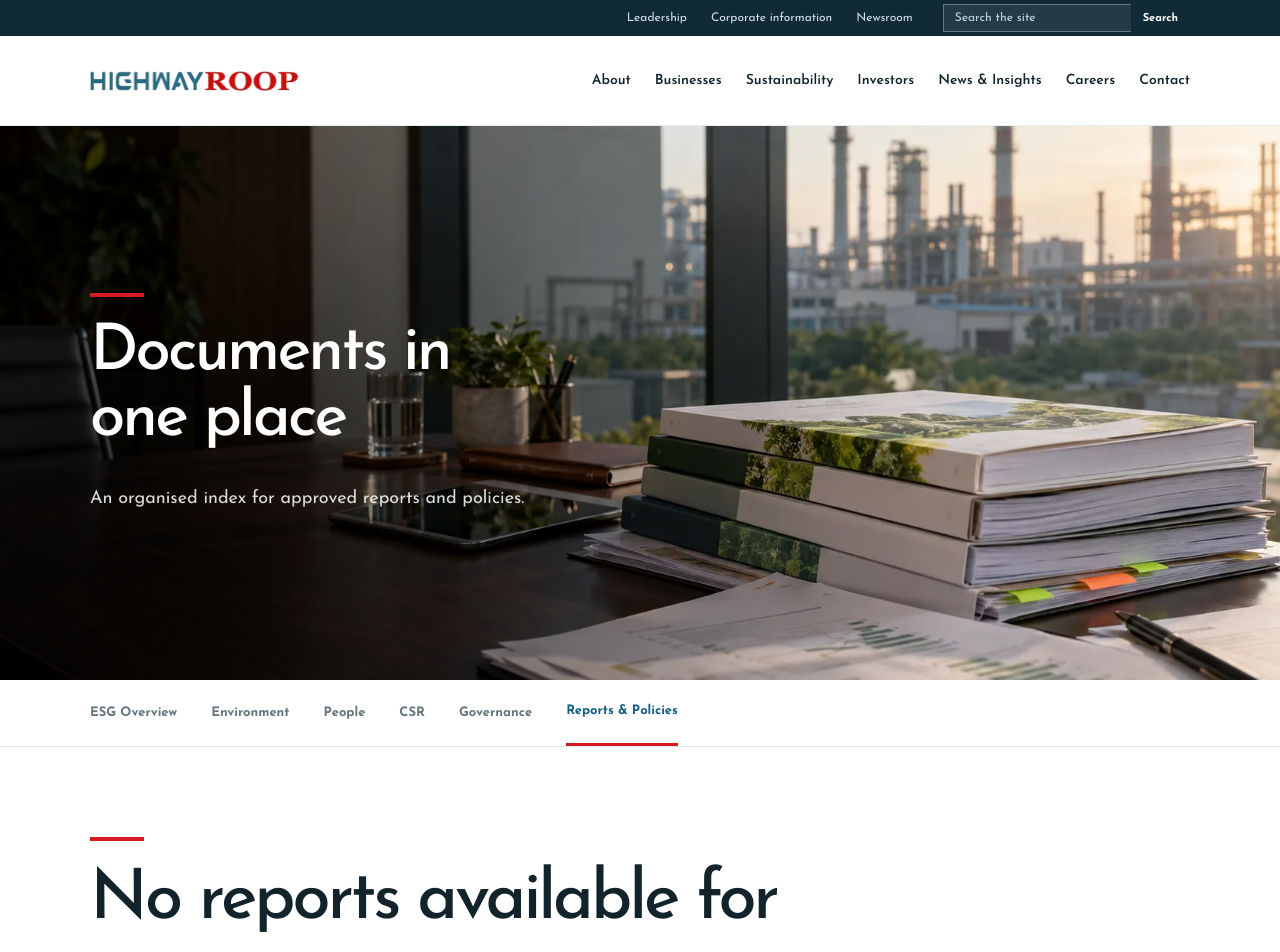
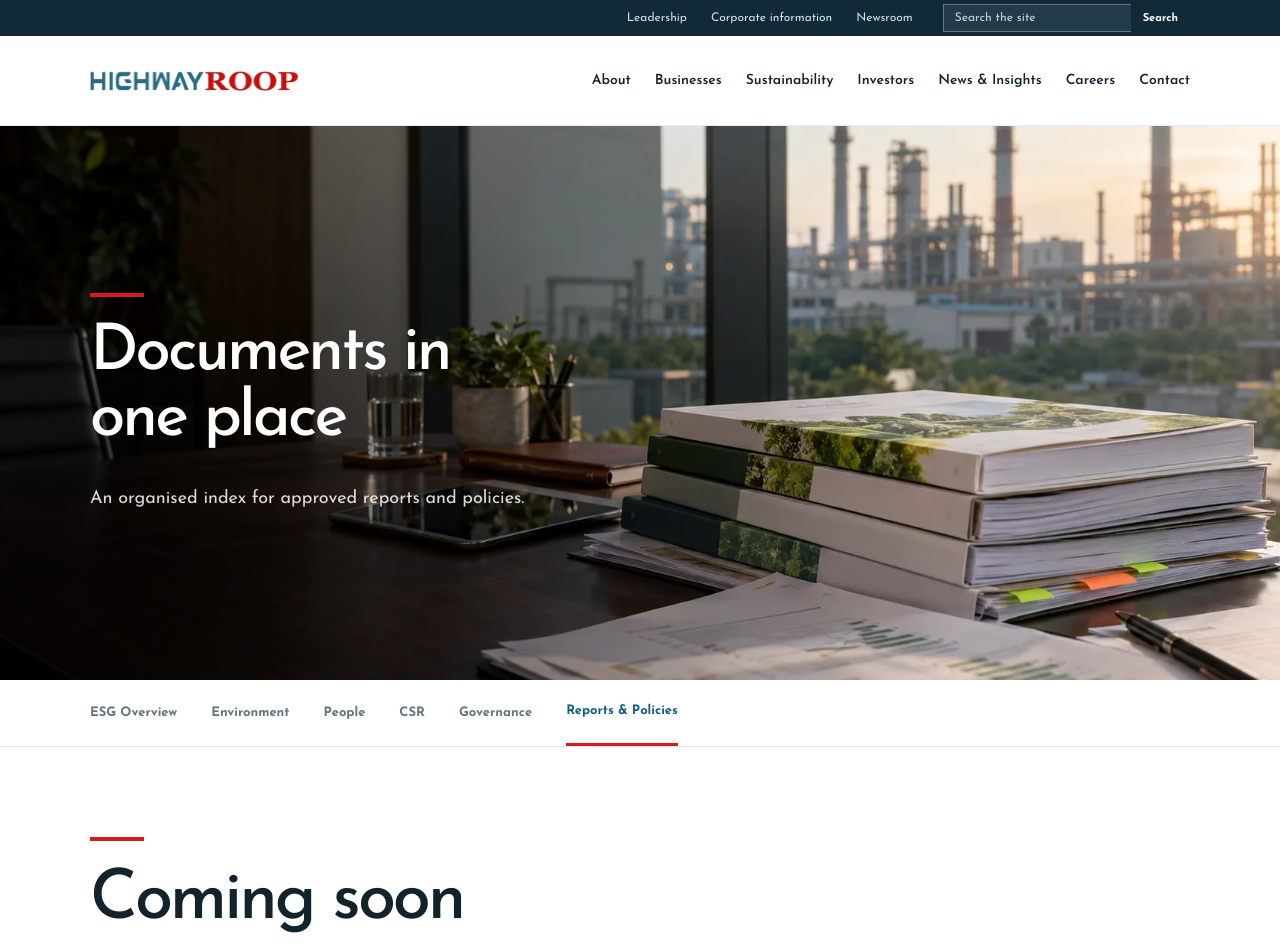
Before and after one commit to Akash-abacusdesk/highwayroop, a Next.js app: page /sustainability/reports-policies in a window 1280 px wide. Shown: the top 952 px of the page. Built offline with nearby package versions, Linux system fonts and the light colour scheme.

Commit message:
Reports & Policies: show Coming soon

```diff
--- a/app/sustainability/reports-policies/page.tsx
+++ b/app/sustainability/reports-policies/page.tsx
@@ -16,9 +16,7 @@ export default function ReportsPolicies() {
       <SubNav />
       <section className="ab-section">
         <div className="shell">
-          <SectionHead title={<>No reports available for now</>}>
-            Reports and policies will be published here as soon as they are approved. Please check back soon.
-          </SectionHead>
+          <SectionHead title={<>Coming soon</>} />
         </div>
       </section>
     </>
```
